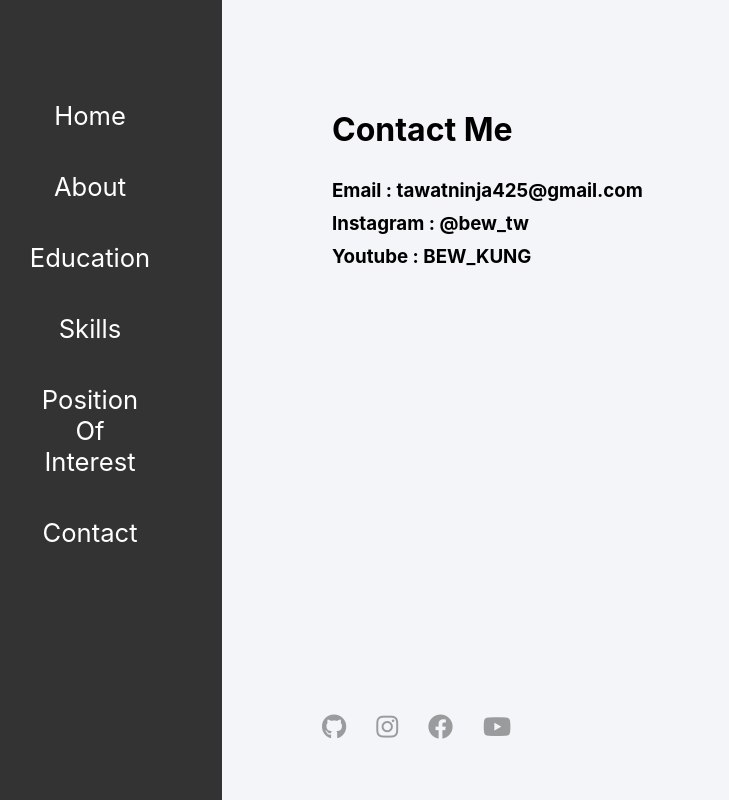
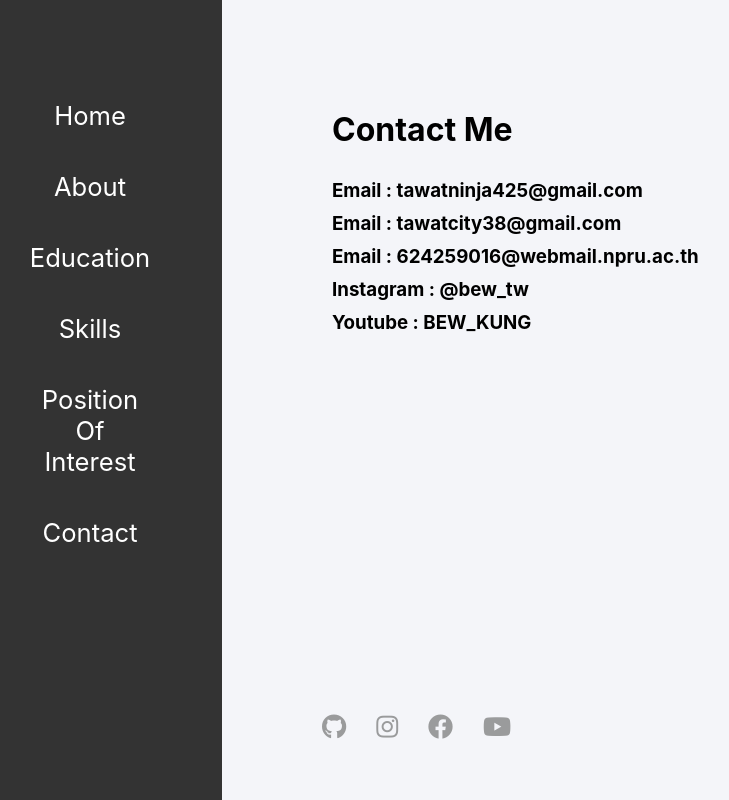
Before and after one commit to bew32/react-portfolio, a React (Create React App) app: page /contact in a window 1280 px wide. Shown: the whole page, without its empty margins (42-771 px from the left). Built offline with nearby package versions, Linux system fonts and the light colour scheme.

Commit message:
Update Contact.js

```diff
--- a/src/contents/Contact.js
+++ b/src/contents/Contact.js
@@ -8,8 +8,8 @@ class Contact extends Component {
             <div className="condiv">
                 <h1 className="subtopic">Contact Me</h1>
                 <h3>Email : tawatninja425@gmail.com</h3>
-                {/* <h3>Email : tawatcity38@gmail.com</h3>
-                <h3>Email : 624259016@webmail.npru.ac.th</h3> */}
+                <h3>Email : tawatcity38@gmail.com</h3>
+                <h3>Email : 624259016@webmail.npru.ac.th</h3>
                 <h3>Instagram : @bew_tw</h3>
                 <h3>Youtube : BEW_KUNG</h3>
                 <Social />
```
